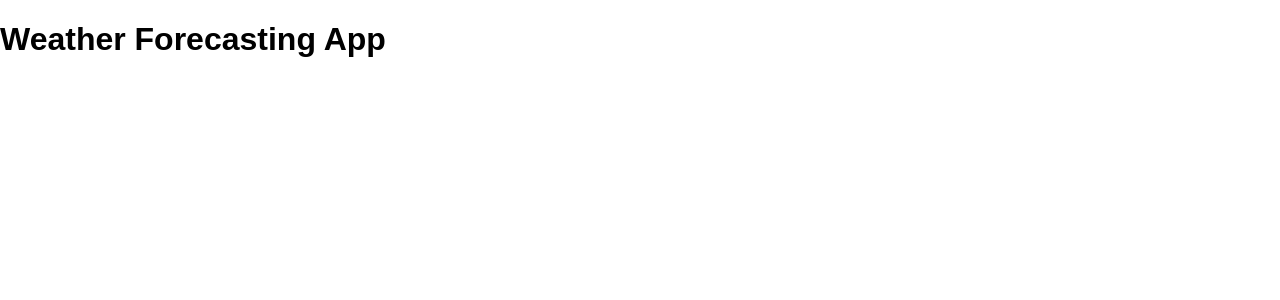
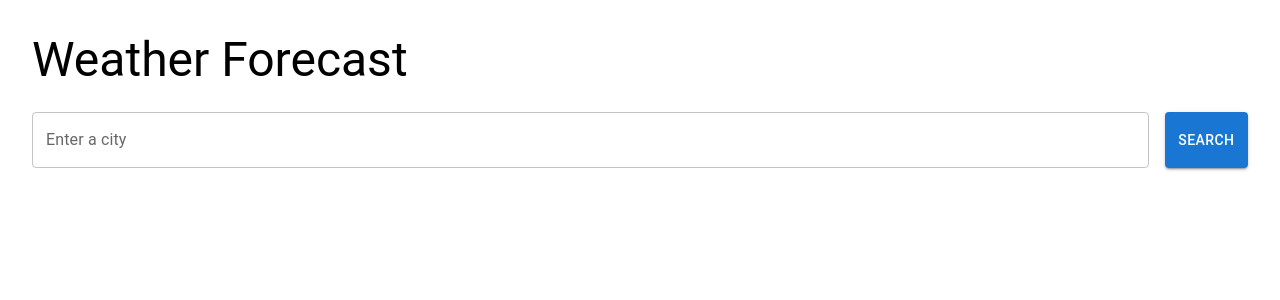
Before and after one commit to wdau/weather-forecasting-app, a React (Vite) app: page / in a window 1280 px wide. Shown: the top 300 px of the page. Built offline with nearby package versions, Linux system fonts and the light colour scheme.

Commit message:
Create reusable weather components

```diff
--- a/src/App.jsx
+++ b/src/App.jsx
@@ -1,12 +1,29 @@
-import { useState } from 'react'
-// import './App.css'
+import { useState } from "react";
+import { Box, Typography } from "@mui/material";
+import SearchBar from "./components/SearchBar";
 
-function App() {
+const App = () => {
+  const [city, setCity] = useState("");
+
+  const handleSearch = (searchedCity) => {
+    setCity(searchedCity);
+  };
+
   return (
-    <div>
-      <h1>Weather Forecasting App</h1>
-    </div>
+    <Box sx={{ p: 4 }}>
+      <Typography variant="h3" sx={{ mb: 3 }}>
+        Weather Forecast
+      </Typography>
+
+      <SearchBar onSearch={handleSearch} />
+
+      {city && (
+        <Typography variant="h5" sx={{ mt: 4 }}>
+          Searching for: {city}
+        </Typography>
+      )}
+    </Box>
   );
-}
+};
 
 export default App;
--- /dev/null
+++ b/src/components/SearchBar.jsx
@@ -0,0 +1,51 @@
+import { useState } from "react";
+import { Box, Button, TextField } from "@mui/material";
+
+const SearchBar = ({ onSearch }) => {
+  const [city, setCity] = useState("");
+
+  // Handle input change
+  const handleChange = (e) => {
+    setCity(e.target.value);
+  };
+
+  // Handle form submission
+  const handleSubmit = (e) => {
+    e.preventDefault();
+
+    if (!city.trim()) {
+      return;
+    }
+
+    onSearch(city);
+  };
+
+  return (
+    <Box
+      component="form"
+      onSubmit={handleSubmit}
+      sx={{
+        display: "flex",
+        gap: 2,
+        width: "100%",
+      }}
+    >
+      <TextField
+        label="Enter a city"
+        variant="outlined"
+        value={city}
+        onChange={handleChange}
+        fullWidth
+      />
+
+      <Button
+        type="submit"
+        variant="contained"
+      >
+        Search
+      </Button>
+    </Box>
+  );
+};
+
+export default SearchBar;
```
Also changed, not shown: src/components/CurrentWeather.jsx (added, +27 -0 lines).
